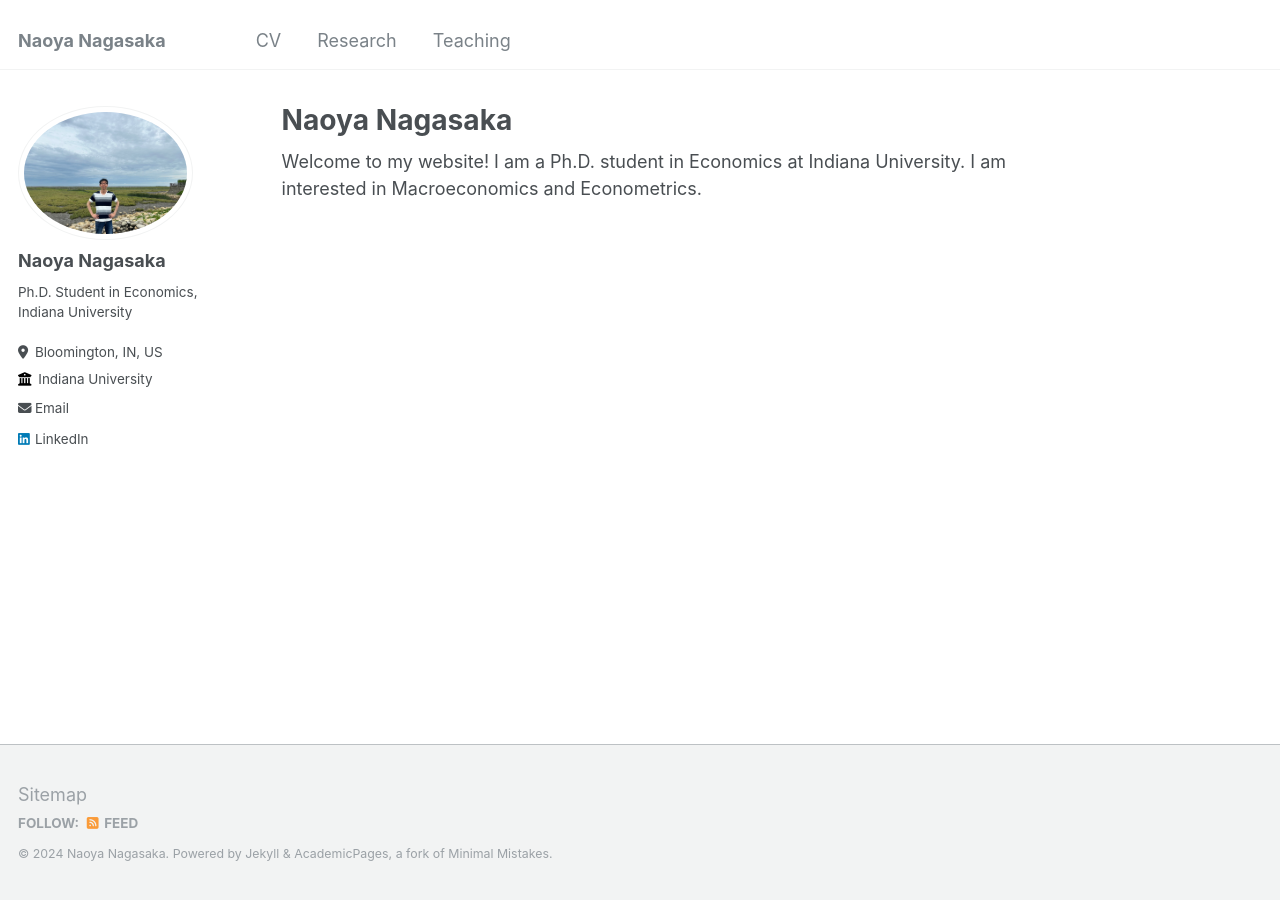
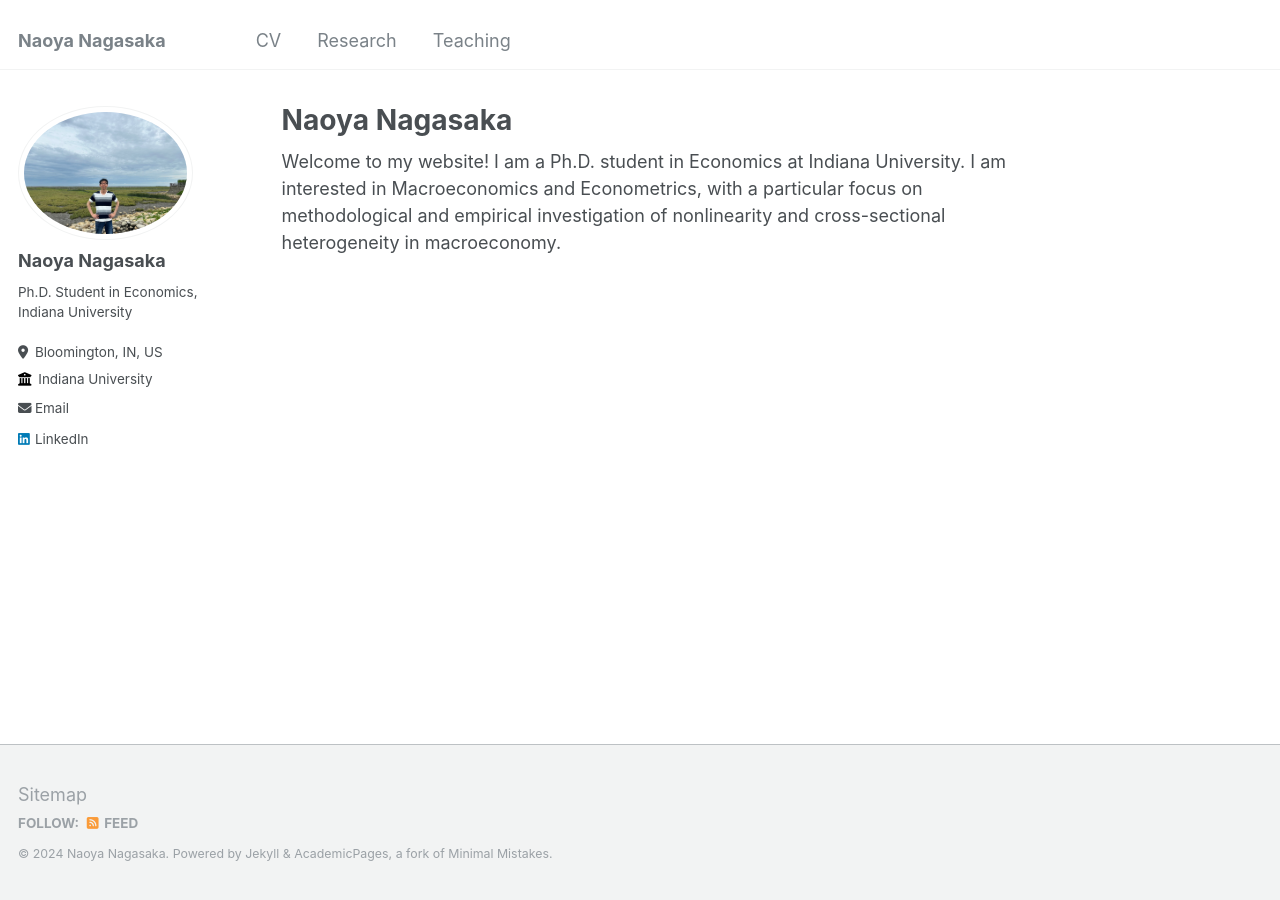
Before and after one commit to naonagas/naonagas.github.io, a Jekyll site: the page built from _pages/about.md, in a window 1280 px wide. Built offline with Jekyll 4.4.1, drawn with Linux system fonts in a browser that asks for light colours.

Commit message:
Update about.md

```diff
--- a/_pages/about.md
+++ b/_pages/about.md
@@ -7,4 +7,4 @@ redirect_from:
   - /about.html
 ---
 
-Welcome to my website! I am a Ph.D. student in Economics at Indiana University. I am interested in Macroeconomics and Econometrics.
+Welcome to my website! I am a Ph.D. student in Economics at Indiana University. I am interested in Macroeconomics and Econometrics, with a particular focus on methodological and empirical investigation of nonlinearity and cross-sectional heterogeneity in macroeconomy.
```
